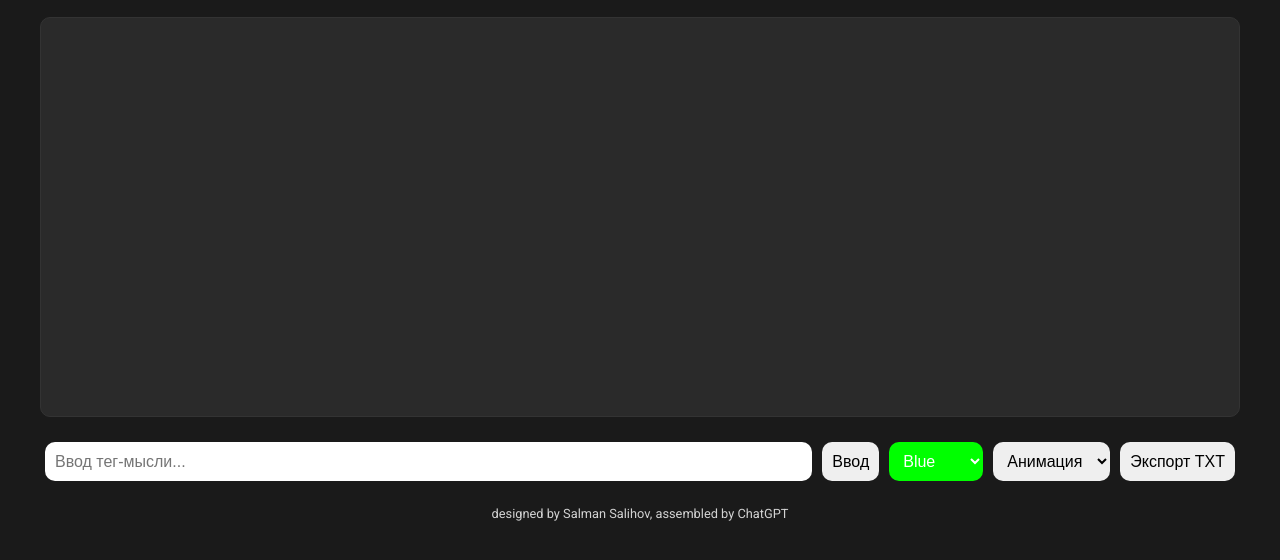
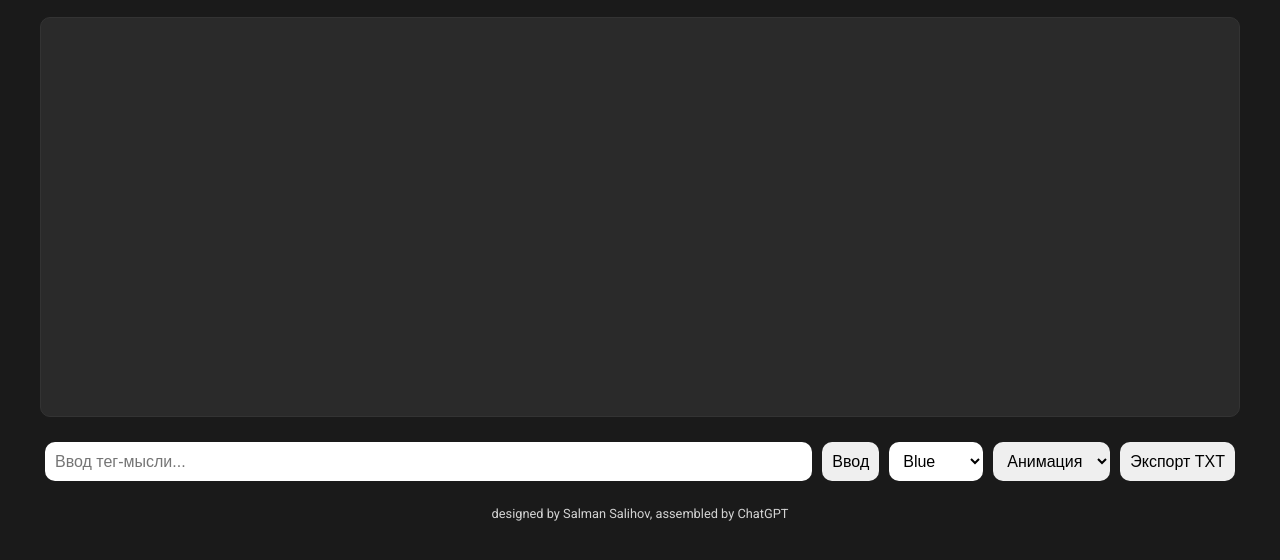
Before and after one commit to slmnconcepts/MetaNotes, a plain HTML site: page index.html in a window 1280 px wide. Shown: the part 200-760 px from the top of the page. Drawn offline with Linux system fonts and the light colour scheme.

Commit message:
Update styles.css

```diff
--- a/styles.css
+++ b/styles.css
@@ -55,8 +55,8 @@ h1 {
 }
 
 #colorPicker {
-    background-color: lime;
-    color: white;
+    background-color: white;
+    color: black;
 }
 
 #colorPicker option {
```
